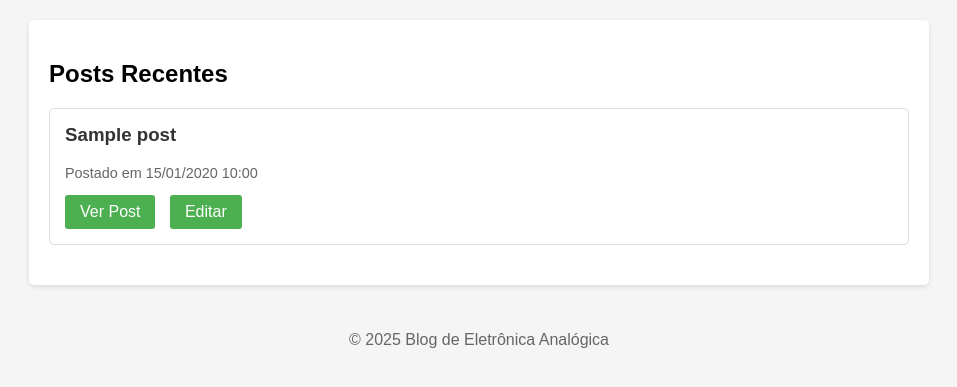
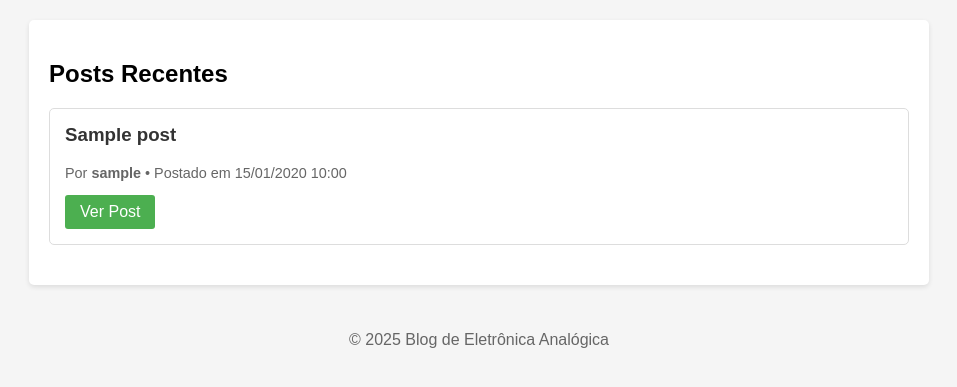
Before and after one commit to rrarry/SegundaEntrega, a Django app: page / in a window 1280 px wide. Shown: the part 125-512 px from the top of the page, without its empty margins (161-1118 px from the left). Run offline with Django 5.2, Linux system fonts and the light colour scheme; tables that the repository leaves empty hold one stand-in row (values such as "Sample post").

Commit message:
Adiciona exibição do autor nos posts

```diff
--- a/templates/category_detail.html
+++ b/templates/category_detail.html
@@ -18,6 +18,7 @@
                     </a>
                 </h4>
                 <p style="margin: 0; color: #666; font-size: 0.9em;">
+                    Por <strong>{{ post.autor.username|default:"Anônimo" }}</strong> •
                     Postado em {{ post.data_postagem|date:"d/m/Y H:i" }}
                 </p>
             </li>
--- a/templates/post_detail.html
+++ b/templates/post_detail.html
@@ -6,6 +6,7 @@
 <article>
     <h2>{{ post.titulo }}</h2>
     <p style="color: #666; font-size: 0.9em;">
+        Por <strong>{{ post.autor.username|default:"Anônimo" }}</strong> •
         Postado em {{ post.data_postagem|date:"d/m/Y H:i" }}
     </p>
 
--- a/templates/post_list.html
+++ b/templates/post_list.html
@@ -15,11 +15,14 @@
                 </a>
             </h3>
             <p style="color: #666; font-size: 0.9em;">
+                Por <strong>{{ post.autor.username|default:"Anônimo" }}</strong> •
                 Postado em {{ post.data_postagem|date:"d/m/Y H:i" }}
             </p>
             <div style="margin-top: 10px;">
                 <a href="{% url 'post_detail' post.id %}" class="btn" style="margin-right: 10px;">Ver Post</a>
-                <a href="{% url 'post_edit' post.id %}" class="btn">Editar</a>
+                {% if user.is_authenticated and user == post.autor or user.is_staff %}
+                    <a href="{% url 'post_edit' post.id %}" class="btn">Editar</a>
+                {% endif %}
             </div>
         </li>
     {% endfor %}
```
